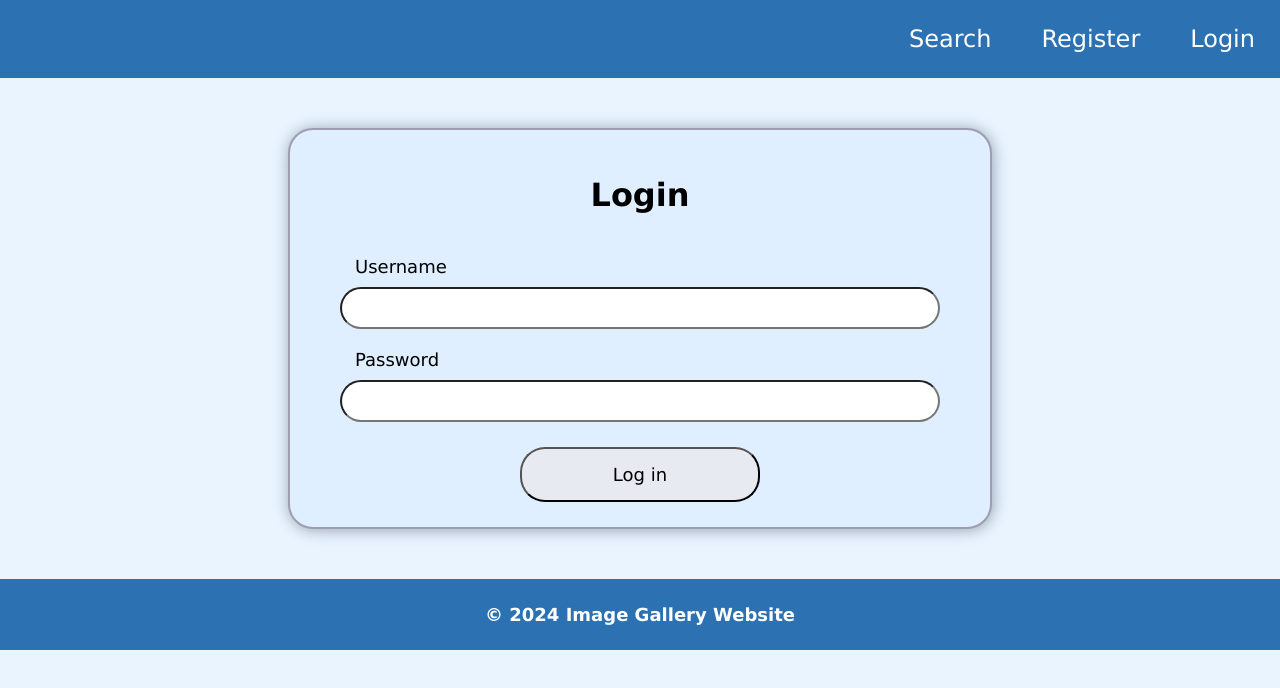
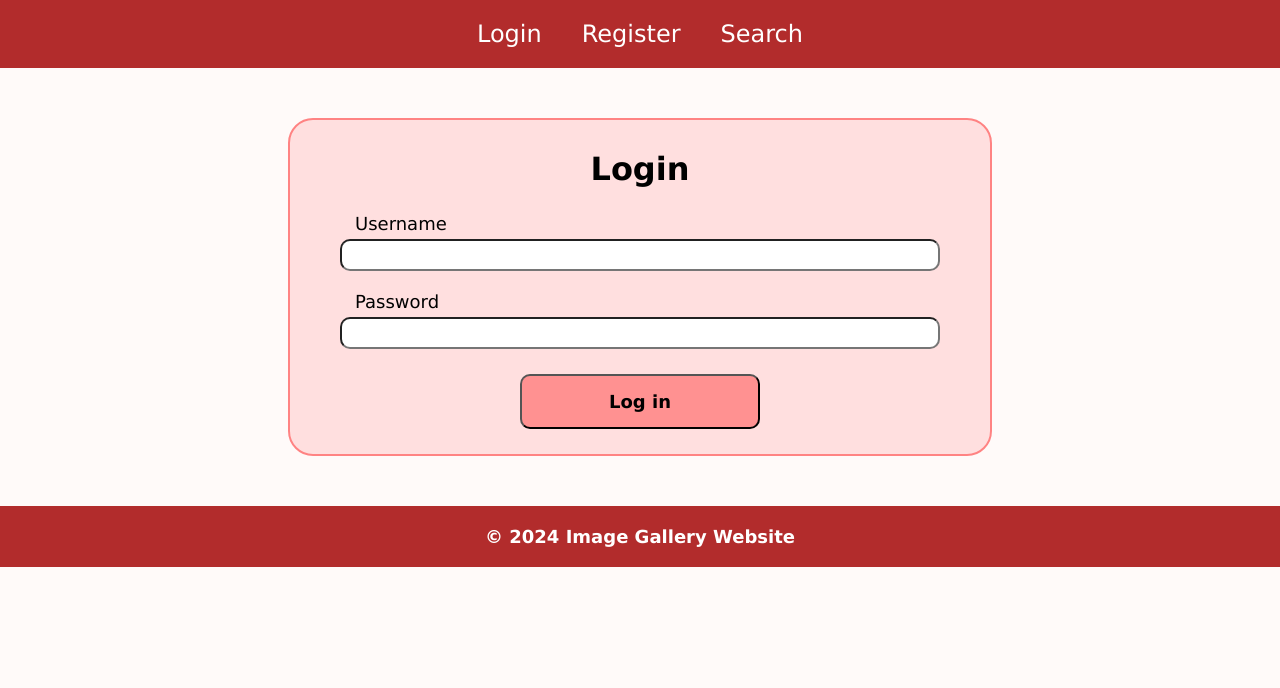
Before and after one commit to ArminasAcas/React-Image-Gallery-Website, a React (Vite) app: page /Login in a window 1280 px wide. Shown: the top 688 px of the page. Built offline with nearby package versions, Linux system fonts and the light colour scheme.

Commit message:
Adjusted various component css

```diff
--- a/src/css/App.css
+++ b/src/css/App.css
@@ -1,5 +1,5 @@
 body {
     margin: auto;
-    background-color: rgb(233, 244, 255);
+    background-color: rgb(255, 250, 249);
     font-family:Verdana, Geneva, Tahoma, sans-serif;
   }
--- a/src/css/ButtonListComponent.css
+++ b/src/css/ButtonListComponent.css
@@ -4,7 +4,7 @@
     gap: 25px;
     justify-content: center;
     align-items: center;
-    background-color: rgb(135, 195, 255);
+    background-color: rgb(255, 135, 135);
     border: solid 2px black;
     border-radius: 10px;
     margin: 30px 30px 0 30px;
--- a/src/css/ContainerComponent.css
+++ b/src/css/ContainerComponent.css
@@ -1,9 +1,8 @@
 .container {
     padding: 25px 50px 25px 50px;
     margin: 50px;
-    border: 2px solid rgb(159, 157, 175);
-    box-shadow: 1px 1px 15px #96a2b3;
-    background-color: rgb(223, 239, 255);
+    border: 2px solid rgb(255, 131, 131);
+    background-color: rgb(255, 223, 223);
     border-radius: 25px;
 }
 
--- a/src/css/CustomScrollBar.css
+++ b/src/css/CustomScrollBar.css
@@ -9,6 +9,6 @@
   }
 
     ::-webkit-scrollbar-thumb {
-    background: rgb(21, 103, 175);
+    background: rgb(175, 21, 21);
   }
 }
--- a/src/css/FooterComponent.css
+++ b/src/css/FooterComponent.css
@@ -1,10 +1,10 @@
 .footer {
     text-align: center;
-    background-color: rgb(44, 114, 178);
+    background-color: rgb(178, 44, 44);
     width: 100%;
     display: block;
     color: white;
     font-weight: bold;
     font-size: large;
-    padding: 25px 0 25px 0;
+    padding: 20px 0 20px 0;
 }
--- a/src/css/HeaderComponent.css
+++ b/src/css/HeaderComponent.css
@@ -1,3 +1,5 @@
 .header {
     text-align: center;
+    margin: 0px;
+    padding: 5px;
 }
--- a/src/css/InputButtonComponent.css
+++ b/src/css/InputButtonComponent.css
@@ -4,15 +4,17 @@
     padding: 15px 25px 15px 25px;
     font-size: large;
     font-family: Verdana, Geneva, Tahoma, sans-serif;
-    border-radius: 25px;
+    border-radius: 10px;
     align-self: center;
-    background-color: rgb(232, 234, 241);
+    background-color: rgb(255, 145, 145);
+    font-weight: bold;
 }
 
 .input-button:hover {
-    background-color: rgb(249, 250, 255);
+    background-color: rgb(228, 111, 111);
 }
 
 .input-button:active {
-    background-color: rgb(201, 203, 210);
+    background-color: rgb(208, 63, 88);
+    color: white;
 }
--- a/src/css/InputTextComponent.css
+++ b/src/css/InputTextComponent.css
@@ -1,6 +1,6 @@
 .input-text {
-    margin-top: 10px;
-    padding: 10px;
+    margin-top: 5px;
+    padding: 5px;
     font-size: medium;
-    border-radius: 25px;
+    border-radius: 10px;
 }
--- a/src/css/NavbarComponent.css
+++ b/src/css/NavbarComponent.css
@@ -3,11 +3,13 @@
     overflow: hidden;
     margin: 0;
     padding: 0;
-    background-color: rgb(44, 114, 178);
+    background-color: rgb(178, 44, 44);
+    display: flex;
+    flex-direction: row;
+    justify-content: center;
 }
 
 .navbar__element {
-    float: right;
     text-decoration: none;
 }
 
@@ -16,13 +18,17 @@
 }
 
 .navbar__element:hover {
-    background-color: rgb(26, 83, 136);
+    background-color: rgb(136, 26, 26);
+}
+
+.navbar__element:hover a {
+    color: rgb(255, 104, 104);
 }
 
 .navbar__link {
     text-decoration: none;
     color: white;
     font-size: x-large;
-    padding: 25px;
+    padding: 20px;
     display: block;
 }
```
Also changed, not shown: src/css/ButtonComponent.css (+4 -4 lines).
